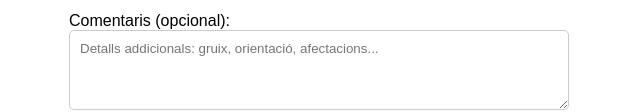
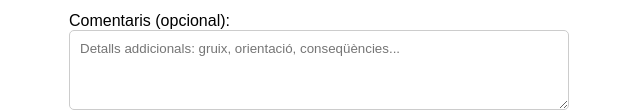
Before and after one commit to pere347/dades-upan, a plain HTML site: page index.html in a window 1280 px wide. Shown: the part 692-804 px from the top of the page, 321-961 px from the left. Drawn offline with nearby package versions, Linux system fonts and the light colour scheme.

Commit message:
Update index.html

```diff
--- a/index.html
+++ b/index.html
@@ -77,7 +77,7 @@
 
     <div class="camp">
         <label>Comentaris (opcional):</label>
-        <textarea id="input-comentaris" placeholder="Detalls addicionals: gruix, orientació, afectacions..."></textarea>
+        <textarea id="input-comentaris" placeholder="Detalls addicionals: gruix, orientació, conseqüències..."></textarea>
     </div>
 
     <div class="camp">
```
